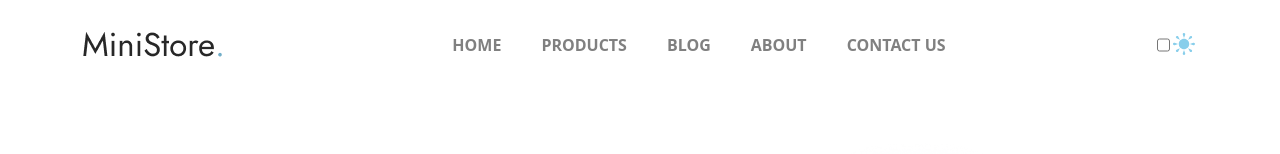
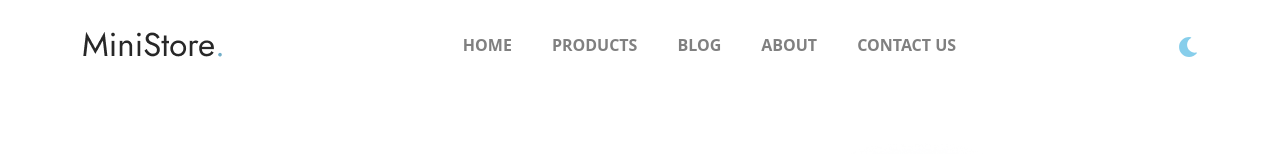
Before and after one commit to jaydeep3428/React-JS, a React (Vite) app: page / in a window 1280 px wide. Shown: the top 154 px of the page. Built offline with nearby package versions, Linux system fonts and the light colour scheme.

Commit message:
navbar light mode and dark mode make working

```diff
--- a/src/Components/NavBar.jsx
+++ b/src/Components/NavBar.jsx
@@ -1,18 +1,19 @@
 import { NavLink } from "react-router-dom";
-import { TiAdjustBrightness } from "react-icons/ti";
+import { FaSun, FaMoon } from "react-icons/fa";
 import logo from '../assets/main-logo.png';
-import React, { useRef } from "react";
+import React, { useState } from "react";
 
 function NavBar() {
-    const setDarkMode = () => {
-        document.querySelector("body").setAttribute('data-theme', 'dark')
-    }
-    const setLightMode = () => {
-        document.querySelector("body").setAttribute('data-theme', 'light')
-    }
-    const toggleTheme = (e) => {
-        if (e.target.checked) setDarkMode();
-        else setLightMode();
+    const [darkMode, setDarkMode] = useState(false);
+
+    const toggleTheme = () => {
+        if (darkMode) {
+            document.querySelector("body").setAttribute('data-theme', 'light');
+            setDarkMode(false);
+        } else {
+            document.querySelector("body").setAttribute('data-theme', 'dark');
+            setDarkMode(true);
+        }
     }
 
     return (
@@ -33,8 +34,17 @@ function NavBar() {
                                 <li className="nav-item"><NavLink className="" to='/contact'>CONTACT US</NavLink ></li>
                             </ul>
                             <div className="ms-auto d-flex dark_mode">
-                                <input type="checkbox" onClick={toggleTheme} className="dark_mode_input" id="darkmode-toggle" />
-                                <h3 className="darkmode-toggle" for="dark_mode_input"><TiAdjustBrightness /></h3>
+                                <input
+                                    type="checkbox"
+                                    onChange={toggleTheme}
+                                    checked={darkMode}
+                                    className="dark_mode_input"
+                                    id="darkmode-toggle"
+                                    style={{ display: 'none' }}
+                                />
+                                <label htmlFor="darkmode-toggle" className="darkmode-toggle" style={{ cursor: 'pointer' }}>
+                                    {darkMode ? <FaSun size={20} /> : <FaMoon size={20} />}
+                                </label>
                             </div>
                         </div>
                     </div>
@@ -44,4 +54,4 @@ function NavBar() {
     )
 }
 
-export default NavBar
+export default NavBar;
```
